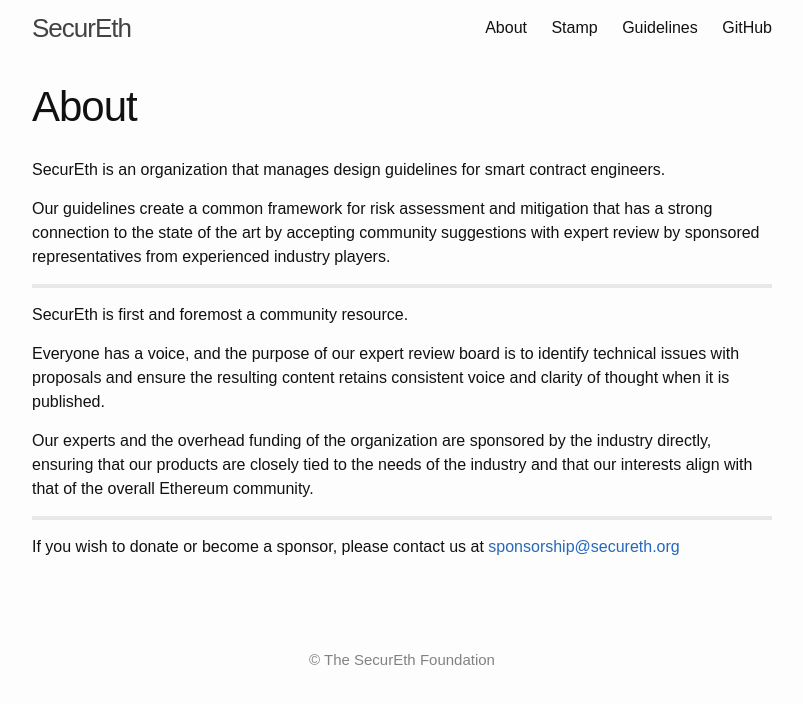
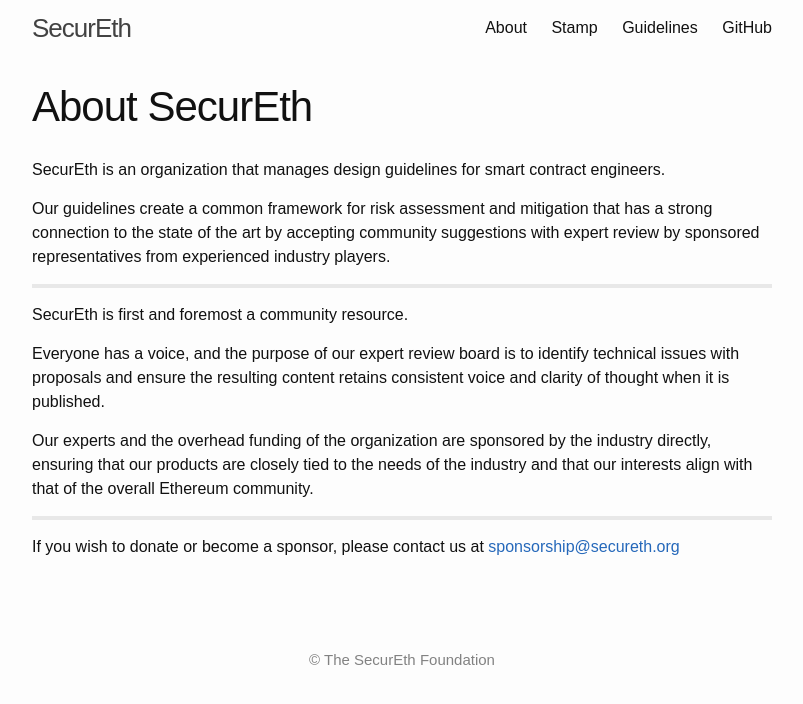
Before and after one commit to SecurEth/secureth.github.io, a Jekyll site: the page built from about.md, in a window 1280 px wide. Shown: the top 704 px of the page, without its empty margins (238-1041 px from the left). Built offline with Jekyll 4.4.1, drawn with Linux system fonts in a browser that asks for light colours.

Commit message:
Updated layout

```diff
--- a/about.md
+++ b/about.md
@@ -1,6 +1,6 @@
 ---
 layout: page
-title: "About"
+title: "About SecurEth"
 permalink: /about/
 ---
 
```
Also changed, not shown: index.md (+2 -0 lines).
